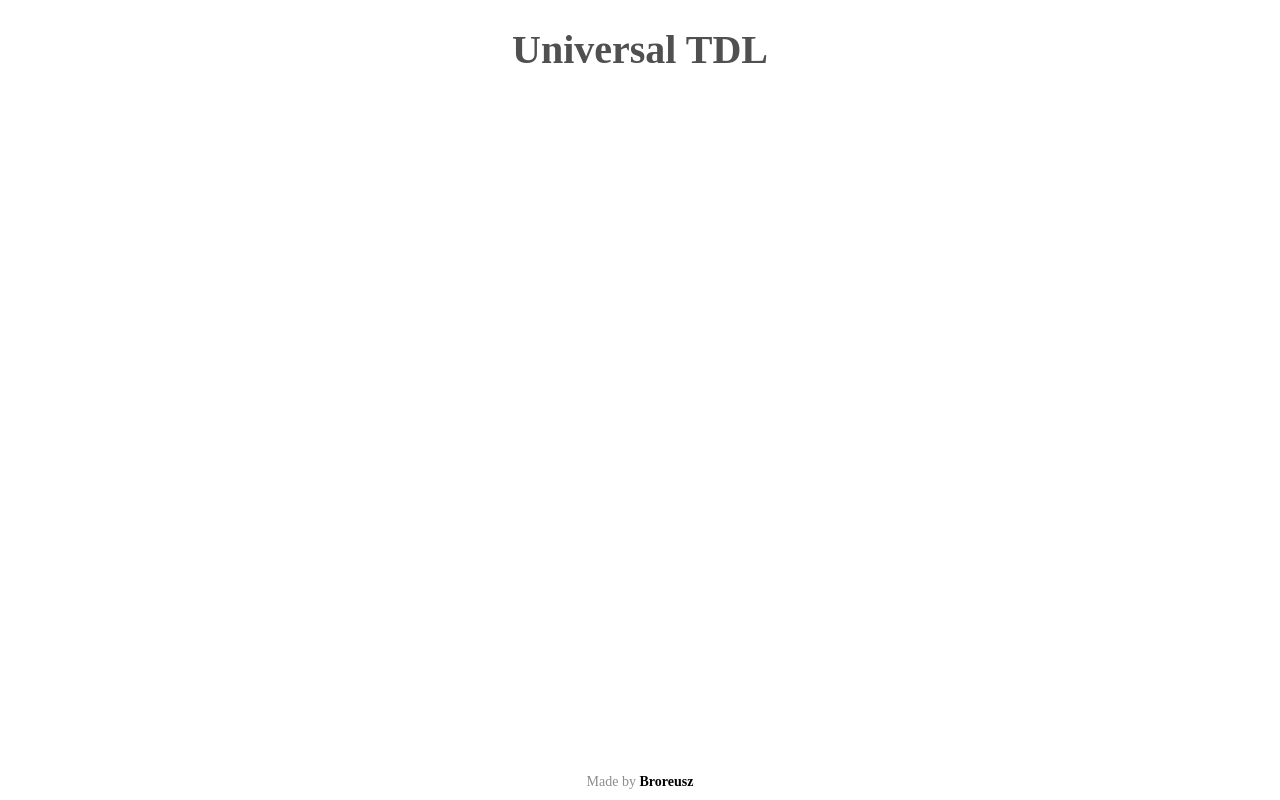
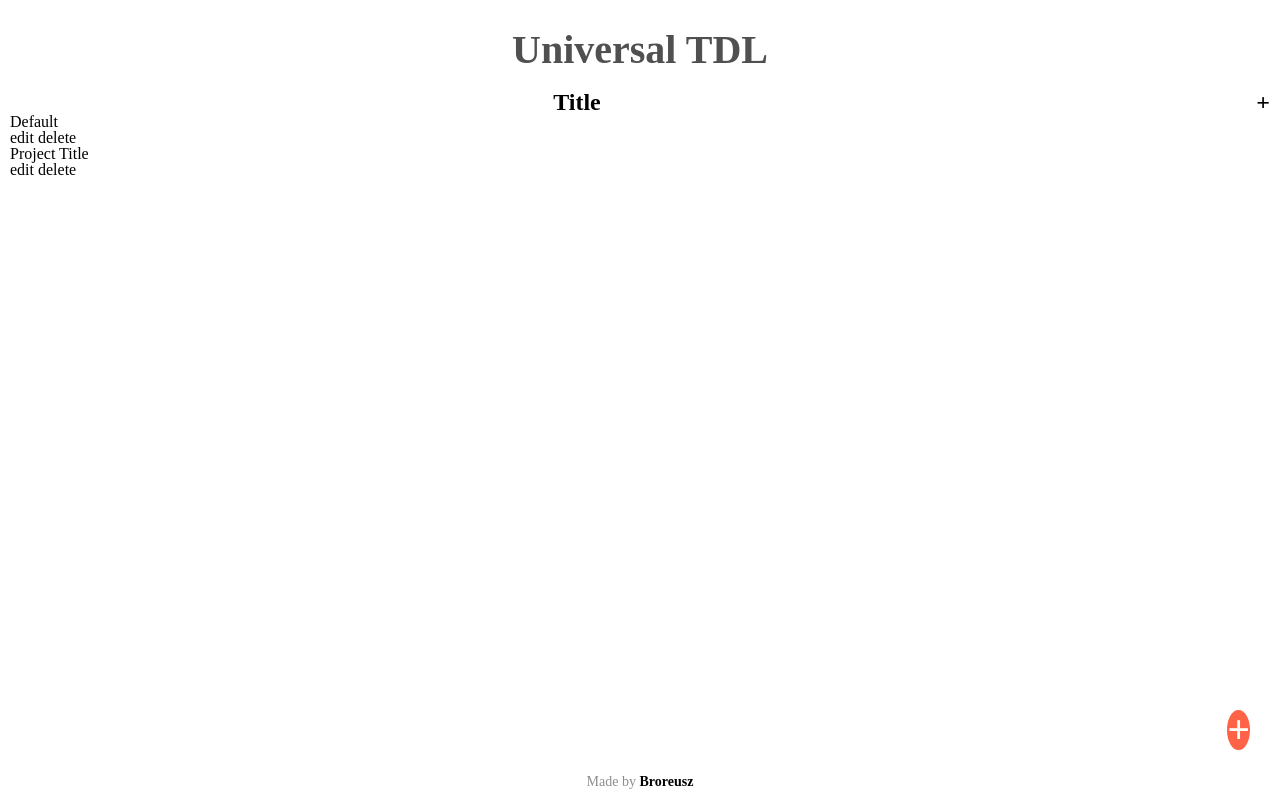
Before and after one commit to Boreusz/To-do, a website built with webpack: page dist/index.html in a window 1280 px wide. Built offline with nearby package versions, Linux system fonts and the light colour scheme.

Commit message:
adding nessecary content to index file

```diff
--- a/dist/index.html
+++ b/dist/index.html
@@ -11,10 +11,29 @@
         <h1><a href="#" class="logo">Universal TDL</a></h1>
     </div>
     <main>
-        <div class="main-wrapper"></div>
+        <div class="main-wrapper">
+            <div class="project-tab">
+                <h2 class="project-title">Title</h2>
+                <span class="more-projects">+</span>
+            </div>
+        </div>
+        <div class="content-container">
+            <div class="all-projects">
+                <div class="project">
+                    <h3><span>Default</span></h3>
+                    <div><span>edit</span> <span>delete</span></div>
+                </div>
+                <div class="project">
+                    <h3><span>Project Title</span></h3>
+                    <div><span>edit</span> <span>delete</span></div>
+                </div>
+            </div>
+            <div class="all-tasks"></div>
+        </div>
+        <span class="add-task_window">+</span>
     </main>
     <footer>
-        <span class="author">Made by <a href="https://github.com/Boreusz">Broreusz</a></span>
+        <span class="author">Made by <a target="_blank" href="https://github.com/Boreusz">Broreusz</a></span>
     </footer>
 </body>
 </html>
```
